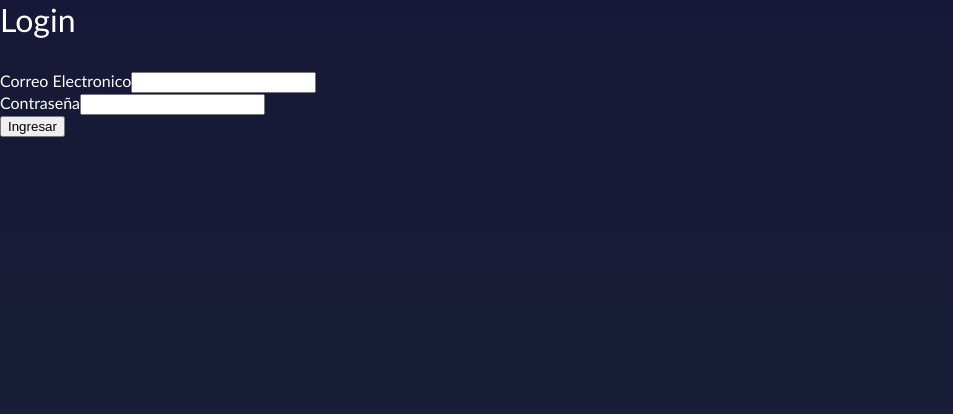
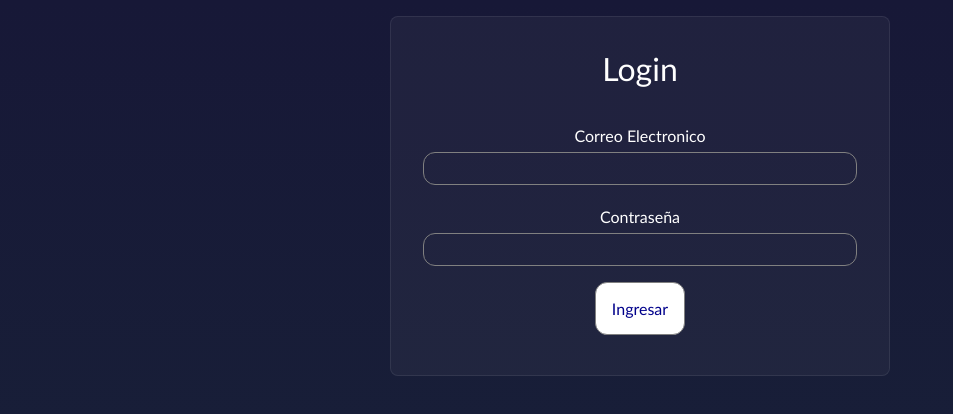
Before and after one commit to joseibarra97/proyecto-react-edteam, a React (Vite) app: page /login in a window 1280 px wide. Shown: the top 414 px of the page, without its empty margins (0-953 px from the left). Built offline with nearby package versions, Linux system fonts and the light colour scheme.

Commit message:
Login y css de login

```diff
--- a/src/components/App.jsx
+++ b/src/components/App.jsx
@@ -1,10 +1,13 @@
-import { Outlet } from "react-router-dom"
+import { Navigate, Outlet } from "react-router-dom"
 import Menu from "./menu/Menu"
 import "./App.css"
 
 // En este componente App colocamos el Menu y el componente Outlet indicando que toda pagina va a tener un Menu y Outlet le va a decir al grupo de rutas que tenemos en main.jsx que deberan usar esta estructura la cual les indica que siempre van a tener un menu y depues van a reemplazar el Outlet por el componente que estan referenciando en cada una de sus rutas
 
 const App = () => {
+
+    if (!localStorage.getItem("tokenCriptoInfo")) return <Navigate to="/login"/>
+
     return (
         <div className="app-container">
             <Menu />
--- a/src/components/menu/Menu.css
+++ b/src/components/menu/Menu.css
@@ -5,15 +5,19 @@
   }
 
 .main-menu ul {
-display: flex;
+  display: flex;
 }
 
 .main-menu li {
-list-style: none;
-margin-right: 2rem;
+  list-style: none;
+  margin-right: 2rem;
 }
 
 .main-menu a {
-color: white;
-text-decoration: none;
+  color: white;
+  text-decoration: none;
 }
+
+a:hover {
+  cursor: pointer;
+}
--- a/src/components/menu/Menu.jsx
+++ b/src/components/menu/Menu.jsx
@@ -1,4 +1,4 @@
-import { NavLink } from "react-router-dom"
+import { NavLink, useNavigate } from "react-router-dom"
 import "./Menu.css"
 import { useContext, useEffect, useState } from "react"
 import { UserContext } from "../../context/UserContext"
@@ -9,6 +9,8 @@ import { UserContext } from "../../context/UserContext"
 
 const Menu = () => {
 
+    const navigation = useNavigate()
+
     const usuario = useContext(UserContext)
 
     return (
@@ -17,6 +19,10 @@ const Menu = () => {
                 <li><NavLink to="/">Inicio</NavLink></li>
                 <li><NavLink to="/criptomonedas">Lista de criptos</NavLink></li>
                 <li><NavLink to="/perfil">Perfil de { usuario.name }</NavLink></li>
+                <li><a onClick={() => {
+                    localStorage.removeItem("tokenCriptoInfo")
+                    navigation("/login")
+                }}>Cerrar sesión</a></li>
             </ul>
         </nav>
     )
--- /dev/null
+++ b/src/components/usuarios/Login.css
@@ -0,0 +1,54 @@
+.login-container {
+    max-width: 500px;
+    margin: auto;
+    margin-top: 1rem;
+    background: rgba(255, 255, 255, 0.04);
+    border: 1px solid rgba(255, 255, 255, 0.08);
+    border-radius: 8px;
+    padding: 2rem;
+    transition: all .25s;
+    font-family: 'Trebuchet MS', 'Lucida Sans Unicode', 'Lucida Grande', 'Lucida Sans', Arial, sans-serif;
+    font-size: 16px;
+}
+
+.login-container {
+    text-align: center;
+}
+
+.field {
+    margin-bottom: 1rem;
+}
+
+.field label {
+    margin: auto;
+    line-height: 2;
+}
+
+.field input {
+    background: none;
+    border: 1px solid gray;
+    padding: .5rem;
+    border-radius: .75rem;
+    width: 100%;
+    color: white;
+}
+
+.link{
+    border: 1px solid gray;
+    padding: 1rem;
+    border-radius: .75rem;
+    font-family: 'Trebuchet MS', 'Lucida Sans Unicode', 'Lucida Grande', 'Lucida Sans', Arial, sans-serif;
+    font-size: 16px;
+    margin-bottom: .5rem;
+}
+
+.error {
+    background: tomato;
+    margin-top: 1rem;
+    line-height: 3;
+    padding: 0.25rem 2rem;
+    border-radius: .5rem;
+    color: white;
+    font-family: 'Trebuchet MS', 'Lucida Sans Unicode', 'Lucida Grande', 'Lucida Sans', Arial, sans-serif;
+    font-size: 16px;
+}
--- a/src/components/usuarios/Login.jsx
+++ b/src/components/usuarios/Login.jsx
@@ -1,24 +1,44 @@
+import axios from "axios"
 import { useState } from "react"
+import { Navigate, useNavigate } from "react-router-dom"
+import "./Login.css"
 
 const Login = () => {
+
+    const navigation = useNavigate()
 
     const [user, setUser] = useState({
         email: "",
         password: ""
     })
 
+    const [cargando, setCargando] = useState(false)
+
+    const [error, setError] = useState()
+
     const submit = (e) => {
         e.preventDefault()
+        setCargando(true)
+        setError(null)
         axios.post(`https://reqres.in/api/login`, user)
         .then(data => {
-            localStorage.setItem("tokenCriptoInfo". data.data.token)
+            setCargando(false)
+            localStorage.setItem("tokenCriptoInfo", data.data.token)
+            navigation("/")
+        })
+        .catch(e => {
+            setCargando(false)
+            console.error(e)
+            setError(e.response.data.error)
         })
     }
+
+    if (localStorage.getItem("tokenCriptoInfo")) return <Navigate to="/"/>
 
     return (
         <div className="login-container">
             <h1>Login</h1>
-            <form>
+            <form onSubmit={submit}>
                 <div className="field">
                     <label htmlFor="email">Correo Electronico</label>
                     <input required onChange={(e) => {
@@ -38,9 +58,12 @@ const Login = () => {
                     }} type="password" name="password"/>
                 </div>
                 <div className="submit">
-                    <input type="submit" value="Ingresar"/>
+                    <input className="link" type="submit" value={cargando ? "Cargando..." : "Ingresar"} />
                 </div>
             </form>
+            {
+                error && <span className="error">Error: {error}</span>
+            }
         </div>
 
     )
--- a/src/main.css
+++ b/src/main.css
@@ -1,6 +1,6 @@
 html {
     box-sizing: border-box;
-    font-size: 16xp;
+    font-size: 16px;
     color: white;
     font-family: 'Trebuchet MS', 'Lucida Sans Unicode', 'Lucida Grande', 'Lucida Sans', Arial, sans-serif;
 }
```
Also changed, not shown: 1 other file (tests, documents, lock files or other folders).
